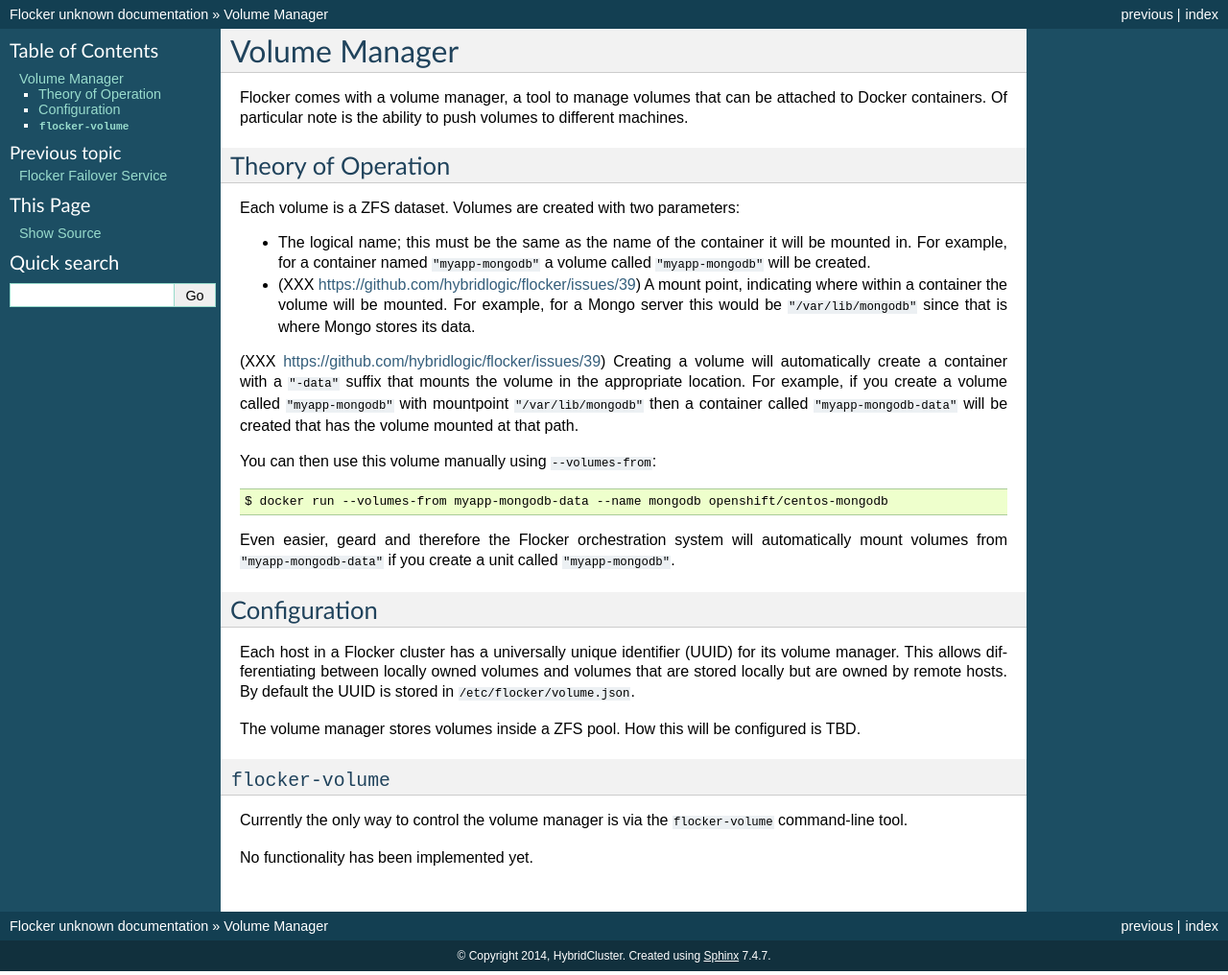
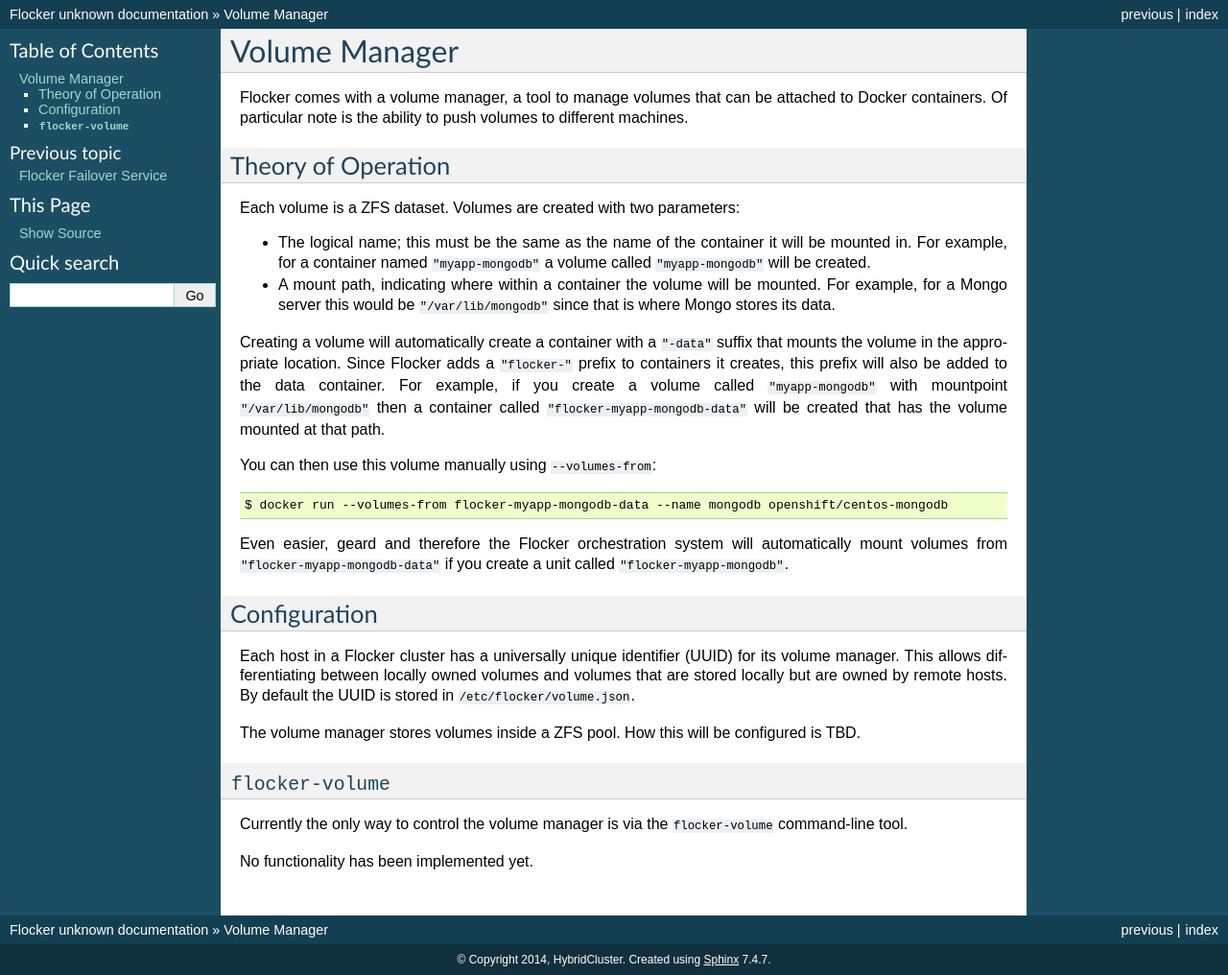
Before and after one commit to ClusterHQ/flocker, a Sphinx documentation site: the page built from docs/volume/index.rst, in a window 1280 px wide. Shown: the whole page at 96% size. Built offline with Sphinx 7.4.7, drawn with Linux system fonts in a browser that asks for light colours.

Commit message:
Attempt at documentation.

```diff
--- a/docs/volume/index.rst
+++ b/docs/volume/index.rst
@@ -11,18 +11,18 @@
 
 * The logical name; this must be the same as the name of the container it will be mounted in.
   For example, for a container named ``"myapp-mongodb"`` a volume called ``"myapp-mongodb"`` will be created.
-* (XXX https://github.com/hybridlogic/flocker/issues/39) A mount point, indicating where within a container the volume will be mounted.
+* A mount path, indicating where within a container the volume will be mounted.
   For example, for a Mongo server this would be ``"/var/lib/mongodb"`` since that is where Mongo stores its data.
 
-(XXX https://github.com/hybridlogic/flocker/issues/39)
 Creating a volume will automatically create a container with a ``"-data"`` suffix that mounts the volume in the appropriate location.
-For example, if you create a volume called ``"myapp-mongodb"`` with mountpoint ``"/var/lib/mongodb"`` then a container called ``"myapp-mongodb-data"`` will be created that has the volume mounted at that path.
+Since Flocker adds a ``"flocker-"`` prefix to containers it creates, this prefix will also be added to the data container.
+For example, if you create a volume called ``"myapp-mongodb"`` with mountpoint ``"/var/lib/mongodb"`` then a container called ``"flocker-myapp-mongodb-data"`` will be created that has the volume mounted at that path.
 
 You can then use this volume manually using ``--volumes-from``::
 
-    $ docker run --volumes-from myapp-mongodb-data --name mongodb openshift/centos-mongodb
+    $ docker run --volumes-from flocker-myapp-mongodb-data --name mongodb openshift/centos-mongodb
 
-Even easier, geard and therefore the Flocker orchestration system will automatically mount volumes from ``"myapp-mongodb-data"`` if you create a unit called ``"myapp-mongodb"``.
+Even easier, geard and therefore the Flocker orchestration system will automatically mount volumes from ``"flocker-myapp-mongodb-data"`` if you create a unit called ``"flocker-myapp-mongodb"``.
 
 Configuration
 *************
```
